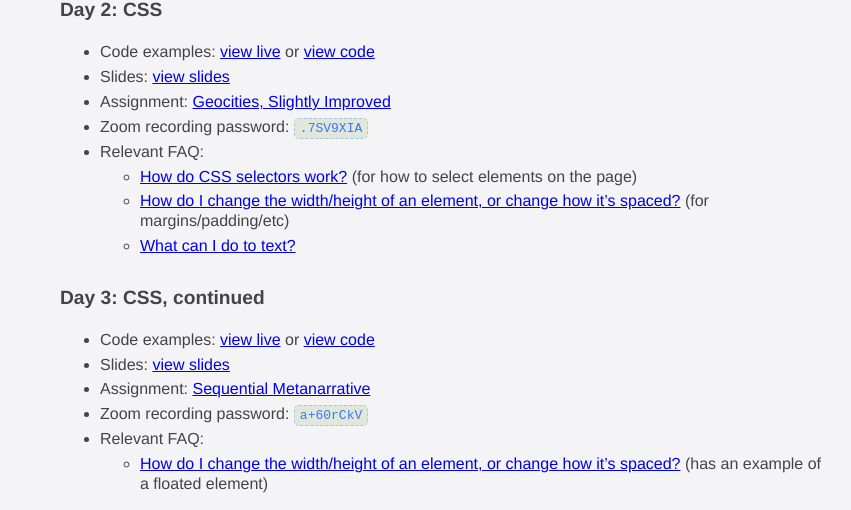
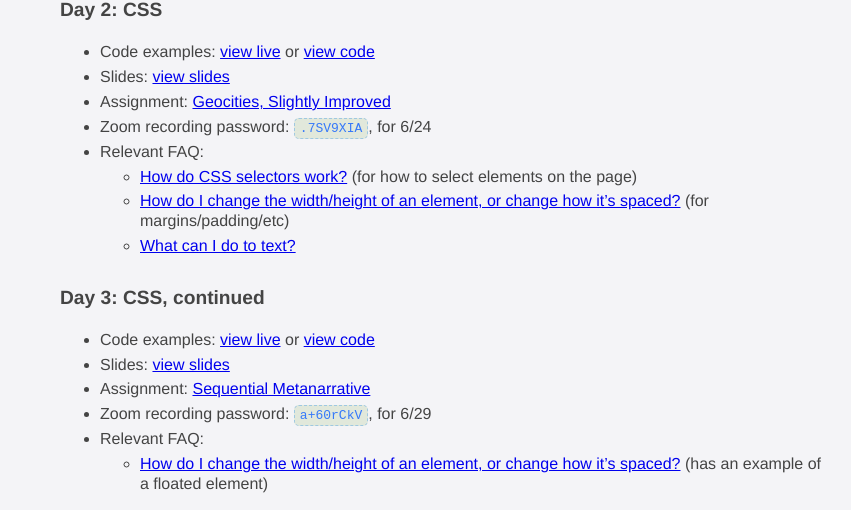
Before and after one commit to thely/artofweb-21, a Jekyll site: the page built from schedule.md, in a window 1280 px wide. Shown: the part 426-936 px from the top of the page, without its empty margins (196-1047 px from the left). Built offline with Jekyll 4.4.1, drawn with Linux system fonts in a browser that asks for light colours; our own code applies the rules of GitHub Pages for plain Markdown files.

Commit message:
recording dates

```diff
--- a/schedule.md
+++ b/schedule.md
@@ -12,7 +12,7 @@ Here's all the code examples, slides, assignment descriptions, and relevant FAQ
 * Code examples: [view live](/artofweb-21/examples/day2) or [view code](https://github.com/thely/artofweb-21/tree/main/examples/day2)
 * Slides: [view slides](/artofweb-21/slides/day-2-slides.html)
 * Assignment: [Geocities, Slightly Improved](/artofweb-21/projects/1p5-geocities-2)
-* Zoom recording password: `.7SV9XIA`
+* Zoom recording password: `.7SV9XIA`, for 6/24
 * Relevant FAQ:
   * [How do CSS selectors work?](/artofweb-21/questions/css-selectors) (for how to select elements on the page)
   * [How do I change the width/height of an element, or change how it's spaced?](/artofweb-21/questions/box-model) (for margins/padding/etc)
@@ -22,6 +22,6 @@ Here's all the code examples, slides, assignment descriptions, and relevant FAQ
 * Code examples: [view live](/artofweb-21/examples/day3) or [view code](https://github.com/thely/artofweb-21/tree/main/examples/day3)
 * Slides: [view slides](/artofweb-21/slides/day-3-slides.html)
 * Assignment: [Sequential Metanarrative](/artofweb-21/projects/2-metanarrative)
-* Zoom recording password: `a+60rCkV`
+* Zoom recording password: `a+60rCkV`, for 6/29
 * Relevant FAQ:
   * [How do I change the width/height of an element, or change how it's spaced?](/artofweb-21/questions/box-model) (has an example of a floated element)
```
